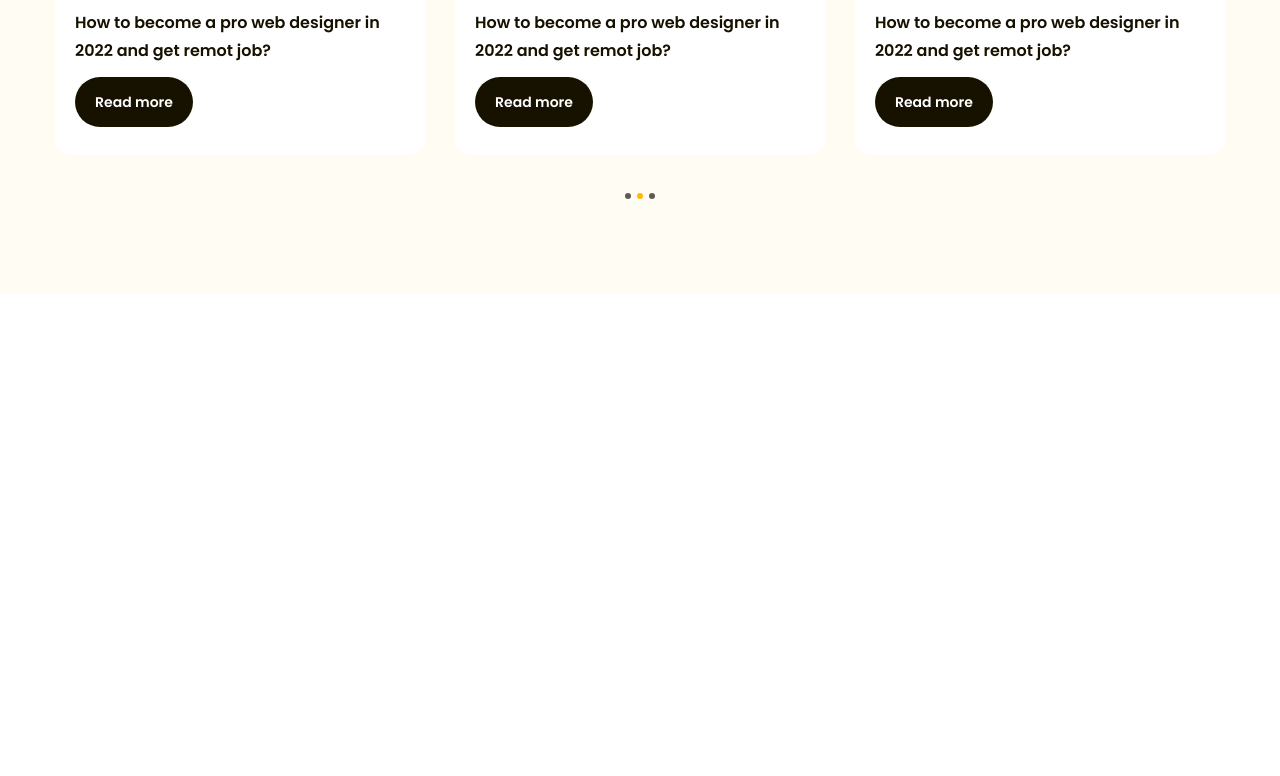
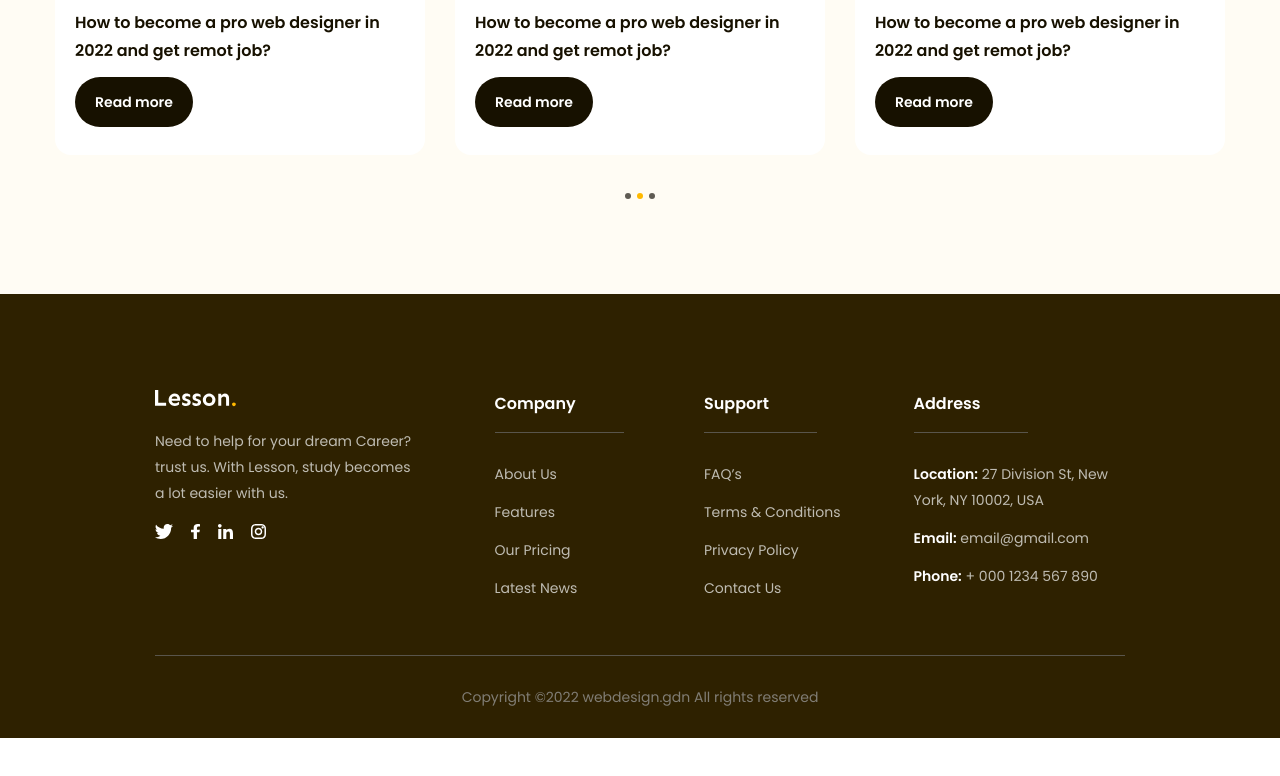
Before and after one commit to pvhdang707/figma-to-html, a plain HTML site: page index.html in a window 1280 px wide. Shown: the part 4434-5210 px from the top of the page. After the commit the page ends 5172 px from the top, so only its background shows below. Drawn offline with Linux system fonts and the light colour scheme.

Commit message:
feat: update index.html and style.css to enhance layout and add footer styling

```diff
--- a/assets/css/style.css
+++ b/assets/css/style.css
@@ -667,3 +667,78 @@ a {
   background-color: var(--primary-color);
   cursor: default;
 }
+
+/* ====footer===== */
+.footer{
+  background: #2e2100;
+  padding: 96px 135px 0;
+}
+
+.footer .row{
+  display: flex;
+  padding-bottom: 38px;
+  border-bottom: 1px solid #59554b;
+}
+
+.footer .row .column{
+  width: 21.6%;
+}
+.footer .row .column:first-child{
+  width: 35%;
+}
+
+.footer .desc{
+  margin-top: 18px;
+  max-width: 267px;
+  color: #bfbcb2;
+  font-size: 1.4rem;
+  line-height: 1.86;
+}
+
+.footer .socials{
+  display: flex;
+  margin-top: 18px;
+  gap: 18px;
+}
+
+.footer .title{
+  padding-bottom: 14px;
+  padding-right: 48px;
+  display: inline-block;
+  border-bottom: 1px solid #59554b;
+  color:#fff;
+  font-size: 1.6rem;
+  font-weight: 600;
+  line-height: 1.75;
+}
+
+.footer .list{
+  margin-top: 28px;
+}
+
+.footer .list a{
+  color:#bfbcb2;
+  font-size: 1.4rem;
+  line-height: 1.86;
+  display: inline-block;
+  margin-bottom: 12px;
+}
+
+.footer .list .li:last-child a{
+  margin-bottom: 0;
+}
+
+.footer .list strong{
+  color: #fff;
+  font-size: 1.4rem;
+  font-weight: 600;
+  line-height: 1.86;
+}
+
+.footer .copyright{
+  padding: 28px 0;
+  color:#807d74;
+  text-align: center;
+  font-size: 1.4rem;
+  line-height: 1.86;
+}
--- a/index.html
+++ b/index.html
@@ -15,7 +15,7 @@
         <link rel="stylesheet" href="./assets/css/style.css">
         <title>Document</title>
     </head>
-    <body style="height: 10000px;">
+    <body>
         <!-- header -->
         <header class="header fixed">
             <div class="main-content">
@@ -390,12 +390,15 @@
                     <div class="blog-list">
                         <!-- item 1 -->
                         <div class="item">
-                            <a href="#!"><img src="./assets/img/study1.jpg" alt="How to become a pro web designer
-                                    in 2022 and get remot job?" class="thumb"></a>
+                            <a href="#!"><img src="./assets/img/study1.jpg"
+                                    alt="How to become a pro web designer
+                                    in 2022 and get remot job?"
+                                    class="thumb"></a>
                             <div class="info">
                                 <span class="date">21 November 2021</span>
                                 <a href="#!">
-                                    <h3 class="title">How to become a pro web designer
+                                    <h3 class="title">How to become a pro web
+                                        designer
                                         in 2022 and get remot job?</h3>
                                 </a>
                                 <a href="#!" class="btn">Read more</a>
@@ -403,12 +406,15 @@
                         </div>
                         <!-- item 2 -->
                         <div class="item">
-                            <a href="#!"><img src="./assets/img/study2.jpg" alt="How to become a pro web designer
-                                    in 2022 and get remot job?" class="thumb"></a>
+                            <a href="#!"><img src="./assets/img/study2.jpg"
+                                    alt="How to become a pro web designer
+                                    in 2022 and get remot job?"
+                                    class="thumb"></a>
                             <div class="info">
                                 <span class="date">21 November 2021</span>
                                 <a href="#!">
-                                            <h3 class="title">How to become a pro web designer
+                                    <h3 class="title">How to become a pro web
+                                        designer
                                         in 2022 and get remot job?</h3>
                                 </a>
                                 <a href="#!" class="btn">Read more</a>
@@ -416,12 +422,15 @@
                         </div>
                         <!-- item 3 -->
                         <div class="item">
-                            <a href="#!"><img src="./assets/img/study3.jpg" alt="How to become a pro web designer
-                                    in 2022 and get remot job?" class="thumb"></a>
+                            <a href="#!"><img src="./assets/img/study3.jpg"
+                                    alt="How to become a pro web designer
+                                    in 2022 and get remot job?"
+                                    class="thumb"></a>
                             <div class="info">
                                 <span class="date">21 November 2021</span>
                                 <a href="#!">
-                                            <h3 class="title">How to become a pro web designer
+                                    <h3 class="title">How to become a pro web
+                                        designer
                                         in 2022 and get remot job?</h3>
                                 </a>
                                 <a href="#!" class="btn">Read more</a>
@@ -429,12 +438,15 @@
                         </div>
                         <!-- item 4 -->
                         <div class="item">
-                            <a href="#!"><img src="./assets/img/study1.jpg" alt="How to become a pro web designer
-                                    in 2022 and get remot job?" class="thumb"></a>
+                            <a href="#!"><img src="./assets/img/study1.jpg"
+                                    alt="How to become a pro web designer
+                                    in 2022 and get remot job?"
+                                    class="thumb"></a>
                             <div class="info">
                                 <span class="date">21 November 2021</span>
                                 <a href="#!">
-                                    <h3 class="title">How to become a pro web designer
+                                    <h3 class="title">How to become a pro web
+                                        designer
                                         in 2022 and get remot job?</h3>
                                 </a>
                                 <a href="#!" class="btn">Read more</a>
@@ -442,12 +454,15 @@
                         </div>
                         <!-- item 5-->
                         <div class="item">
-                            <a href="#!"><img src="./assets/img/study2.jpg" alt="How to become a pro web designer
-                                    in 2022 and get remot job?" class="thumb"></a>
+                            <a href="#!"><img src="./assets/img/study2.jpg"
+                                    alt="How to become a pro web designer
+                                    in 2022 and get remot job?"
+                                    class="thumb"></a>
                             <div class="info">
                                 <span class="date">21 November 2021</span>
                                 <a href="#!">
-                                            <h3 class="title">How to become a pro web designer
+                                    <h3 class="title">How to become a pro web
+                                        designer
                                         in 2022 and get remot job?</h3>
                                 </a>
                                 <a href="#!" class="btn">Read more</a>
@@ -455,12 +470,15 @@
                         </div>
                         <!-- item 6 -->
                         <div class="item">
-                            <a href="#!"><img src="./assets/img/study3.jpg" alt="How to become a pro web designer
-                                    in 2022 and get remot job?" class="thumb"></a>
+                            <a href="#!"><img src="./assets/img/study3.jpg"
+                                    alt="How to become a pro web designer
+                                    in 2022 and get remot job?"
+                                    class="thumb"></a>
                             <div class="info">
                                 <span class="date">21 November 2021</span>
                                 <a href="#!">
-                                            <h3 class="title">How to become a pro web designer
+                                    <h3 class="title">How to become a pro web
+                                        designer
                                         in 2022 and get remot job?</h3>
                                 </a>
                                 <a href="#!" class="btn">Read more</a>
@@ -468,12 +486,15 @@
                         </div>
                         <!-- item 7 -->
                         <div class="item">
-                            <a href="#!"><img src="./assets/img/study1.jpg" alt="How to become a pro web designer
-                                    in 2022 and get remot job?" class="thumb"></a>
+                            <a href="#!"><img src="./assets/img/study1.jpg"
+                                    alt="How to become a pro web designer
+                                    in 2022 and get remot job?"
+                                    class="thumb"></a>
                             <div class="info">
                                 <span class="date">21 November 2021</span>
                                 <a href="#!">
-                                    <h3 class="title">How to become a pro web designer
+                                    <h3 class="title">How to become a pro web
+                                        designer
                                         in 2022 and get remot job?</h3>
                                 </a>
                                 <a href="#!" class="btn">Read more</a>
@@ -481,12 +502,15 @@
                         </div>
                         <!-- item 8 -->
                         <div class="item">
-                            <a href="#!"><img src="./assets/img/study2.jpg" alt="How to become a pro web designer
-                                    in 2022 and get remot job?" class="thumb"></a>
+                            <a href="#!"><img src="./assets/img/study2.jpg"
+                                    alt="How to become a pro web designer
+                                    in 2022 and get remot job?"
+                                    class="thumb"></a>
                             <div class="info">
                                 <span class="date">21 November 2021</span>
                                 <a href="#!">
-                                            <h3 class="title">How to become a pro web designer
+                                    <h3 class="title">How to become a pro web
+                                        designer
                                         in 2022 and get remot job?</h3>
                                 </a>
                                 <a href="#!" class="btn">Read more</a>
@@ -494,12 +518,15 @@
                         </div>
                         <!-- item 9 -->
                         <div class="item">
-                            <a href="#!"><img src="./assets/img/study3.jpg" alt="How to become a pro web designer
-                                    in 2022 and get remot job?" class="thumb"></a>
+                            <a href="#!"><img src="./assets/img/study3.jpg"
+                                    alt="How to become a pro web designer
+                                    in 2022 and get remot job?"
+                                    class="thumb"></a>
                             <div class="info">
                                 <span class="date">21 November 2021</span>
                                 <a href="#!">
-                                            <h3 class="title">How to become a pro web designer
+                                    <h3 class="title">How to become a pro web
+                                        designer
                                         in 2022 and get remot job?</h3>
                                 </a>
                                 <a href="#!" class="btn">Read more</a>
@@ -514,6 +541,98 @@
                     </div>
                 </div>
             </div>
+
         </main>
+        <!-- footer -->
+        <footer class="footer">
+            <div class="main-content">
+                <div class="row">
+                    <!-- col1 -->
+                    <div class="column">
+                        <img src="./assets/img/logo-white.svg" alt="Lesson."
+                            class="logo">
+                        <p class="desc">Need to help for your dream Career?
+                            trust us. With Lesson, study becomes a lot easier
+                            with us.</p>
+                        <div class="socials">
+                            <a href>
+                                <img src="./assets/icon/twitter.svg" alt="x"
+                                    class="icon">
+                            </a>
+                            <a href>
+                                <img src="./assets/icon/Facebook.svg"
+                                    alt="facebook" class="icon">
+                            </a>
+                            <a href>
+                                <img src="./assets/icon/Linkedin.svg"
+                                    alt="linkedin" class="icon">
+                            </a>
+                            <a href>
+                                <img src="./assets/icon/Instagram.svg"
+                                    alt="instagram" class="icon">
+                            </a>
+                        </div>
+                    </div>
+                    <!-- col2 -->
+                    <div class="column">
+                        <h3 class="title">Company</h3>
+                        <ul class="list">
+                            <li>
+                                <a href="#!">About Us</a>
+                            </li>
+                            <li>
+                                <a href="#!">Features</a>
+                            </li>
+                            <li>
+                                <a href="#!">Our Pricing</a>
+                            </li>
+                            <li>
+                                <a href="#!">Latest News</a>
+                            </li>
+                        </ul>
+                    </div>
+                    <!-- col3 -->
+                    <div class="column">
+                        <h3 class="title">Support</h3>
+                        <ul class="list">
+                            <li>
+                                <a href="#!">FAQ’s</a>
+                            </li>
+                            <li>
+                                <a href="#!">Terms & Conditions</a>
+                            </li>
+                            <li>
+                                <a href="#!">Privacy Policy</a>
+                            </li>
+                            <li>
+                                <a href="#!">Contact Us</a>
+                            </li>
+                        </ul>
+                    </div>
+                    <!-- col4 -->
+                    <div class="column">
+                        <h3 class="title">Address</h3>
+                        <ul class="list">
+                            <li>
+                                <a href="#!"><strong>Location:</strong> 27 Division St, New York, NY 10002, USA</a>
+                            </li>
+                            <li>
+                                <a href="#!"><strong>Email:</strong> email@gmail.com</a>
+                            </li>
+                            <li>
+                                <a href="#!"><strong>Phone:</strong> + 000 1234 567 890</a>
+                            </li>
+                            <li>
+                                <a href="#!"></a>
+                            </li>
+                        </ul>
+                    </div>
+                </div>
+
+                <div class="copyright">
+                    <p>Copyright ©2022 webdesign.gdn All rights reserved</p>
+                </div>
+            </div>
+        </footer>
     </body>
 </html>
```
Also changed, not shown: assets/icon/Facebook.svg (added), assets/icon/Instagram.svg (added), assets/icon/Linkedin.svg (added), assets/icon/twitter.svg (added), assets/img/logo-white.svg (added). Lines whose indentation alone changed are shown as unchanged.
